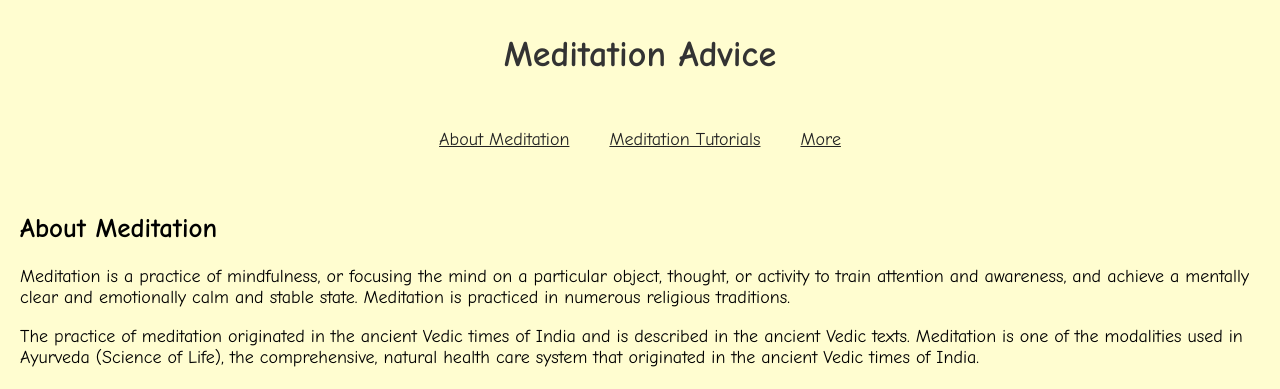
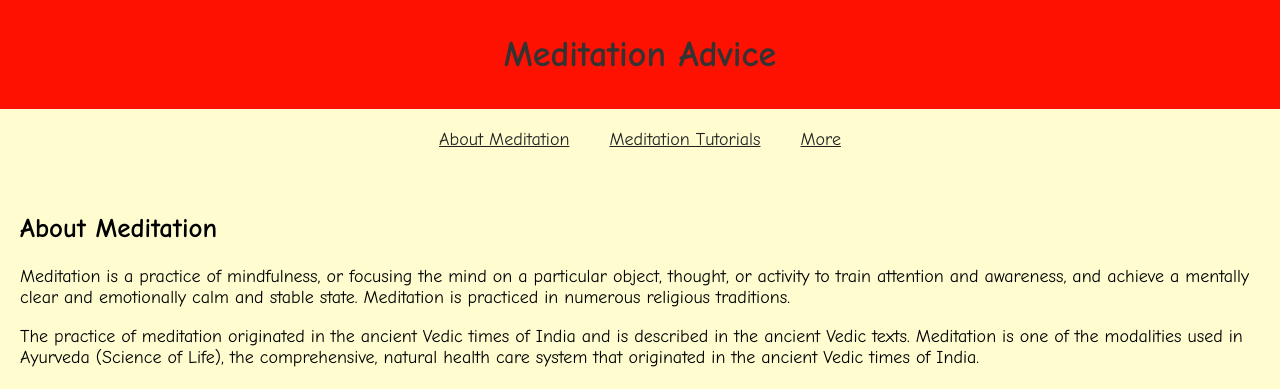
Before and after one commit to 6willum/project1index, a plain HTML site: page index.html in a window 1280 px wide. Shown: the top 389 px of the page. Drawn offline with Linux system fonts and the light colour scheme.

Commit message:
Update styles.css

```diff
--- a/styles.css
+++ b/styles.css
@@ -7,7 +7,7 @@ body {
 
 header {
     font-family: 'Comic Sans MS';
-    background-color: #FFFDD0;
+    background-color: #FE1100;
     color: #333;
     padding: 10px;
     text-align: center;
```
